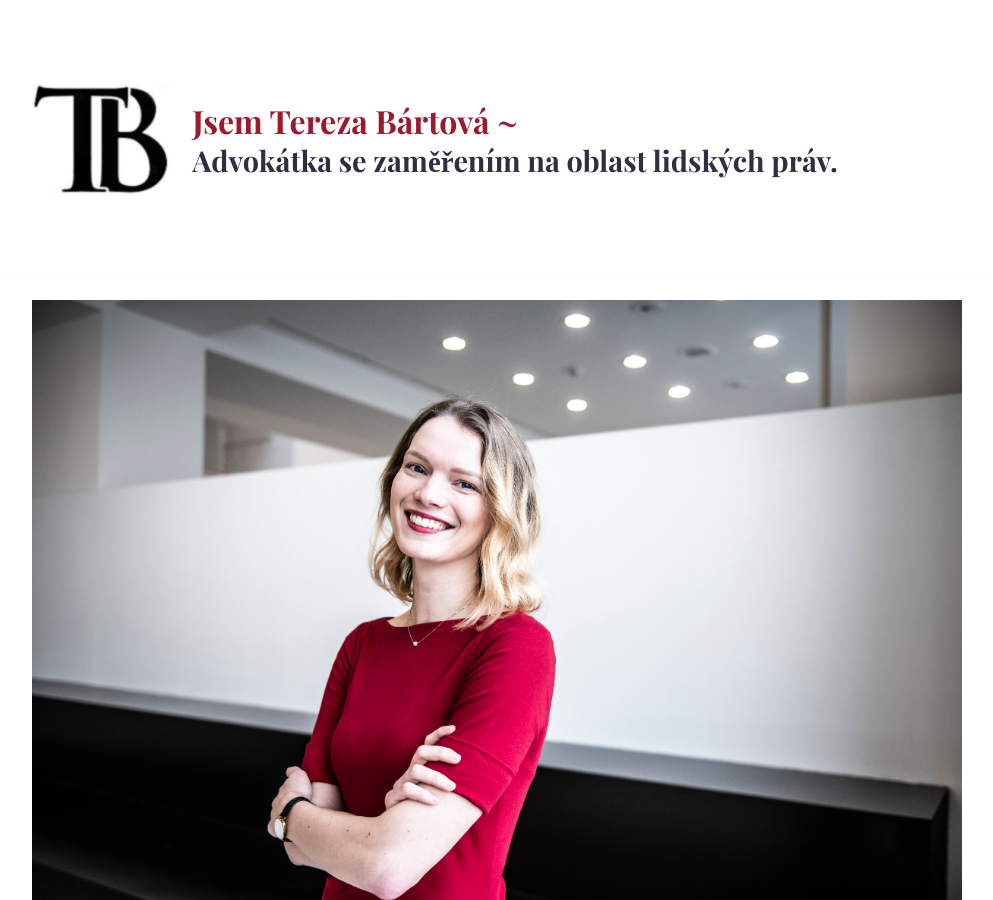
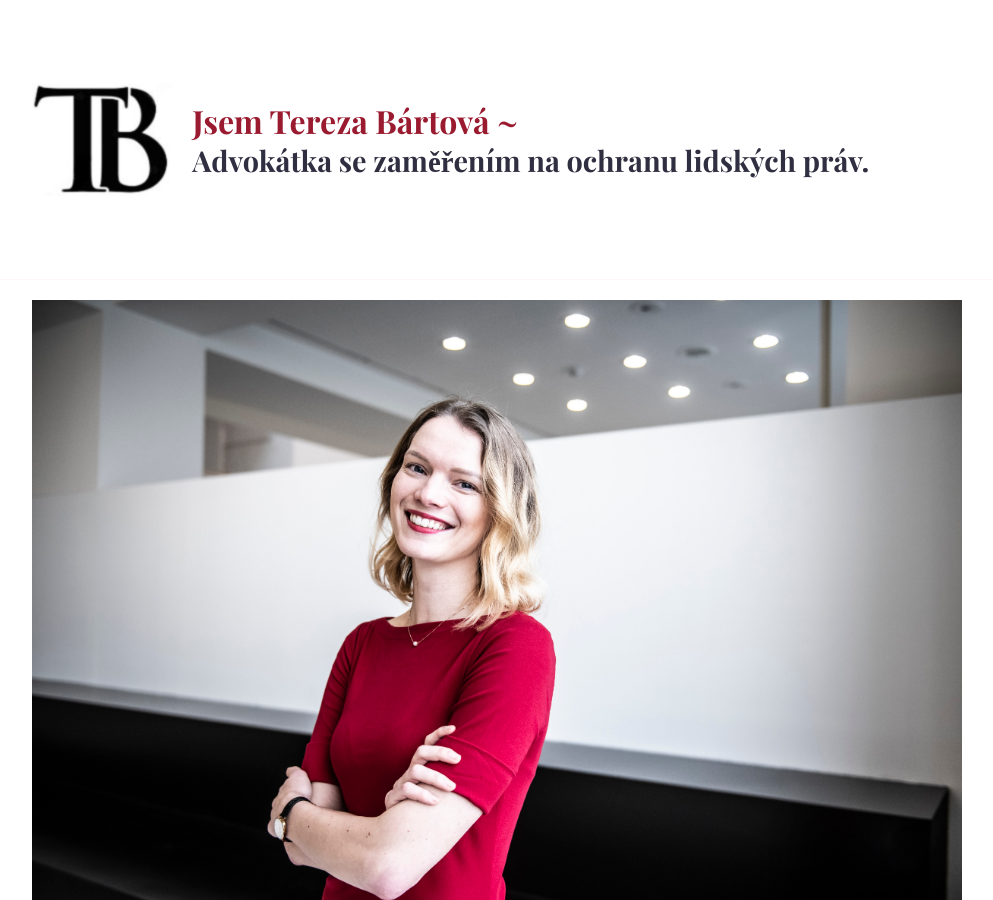
Before and after one commit to terezabartova/terezabartova.github.io, a Jekyll site: the page built from index.md, in a window 1280 px wide and 900 px high. Shown: the whole window, without its empty margins (143-1136 px from the left). Built offline with Jekyll 4.4.1, drawn with Linux system fonts in a browser that asks for light colours.

Commit message:
oblast -> ochrana

```diff
--- a/_data/headline.yml
+++ b/_data/headline.yml
@@ -1,2 +1,2 @@
 name: 'Jsem Tereza Bártová ~'
-about: 'Advokátka se zaměřením na oblast lidských práv.'
+about: 'Advokátka se zaměřením na ochranu lidských práv.'
--- a/index.md
+++ b/index.md
@@ -1,9 +1,7 @@
 ---
 title: Tereza Bártová
 layout: home
-headline_name: Jsem Tereza Bártová
-headline_about: Advokátka se zaměřením na oblast lidských práv.
-description: Advokátka se zaměřením na oblast lidských práv.
+description: Advokátka se zaměřením na ochranu lidských práv.
 specialization: Věnuji se právům zranitelných skupin, ať už se jedná o lidi se zdravotním znevýhodněním, duševním onemocněním, seniory nebo děti v těžké životní situaci.
                 Baví mě jak přímá práce s klienty, tak strategická činnost zaměřená na systematické zlepšování postavení lidí v obtížných životních situacích
 
```
